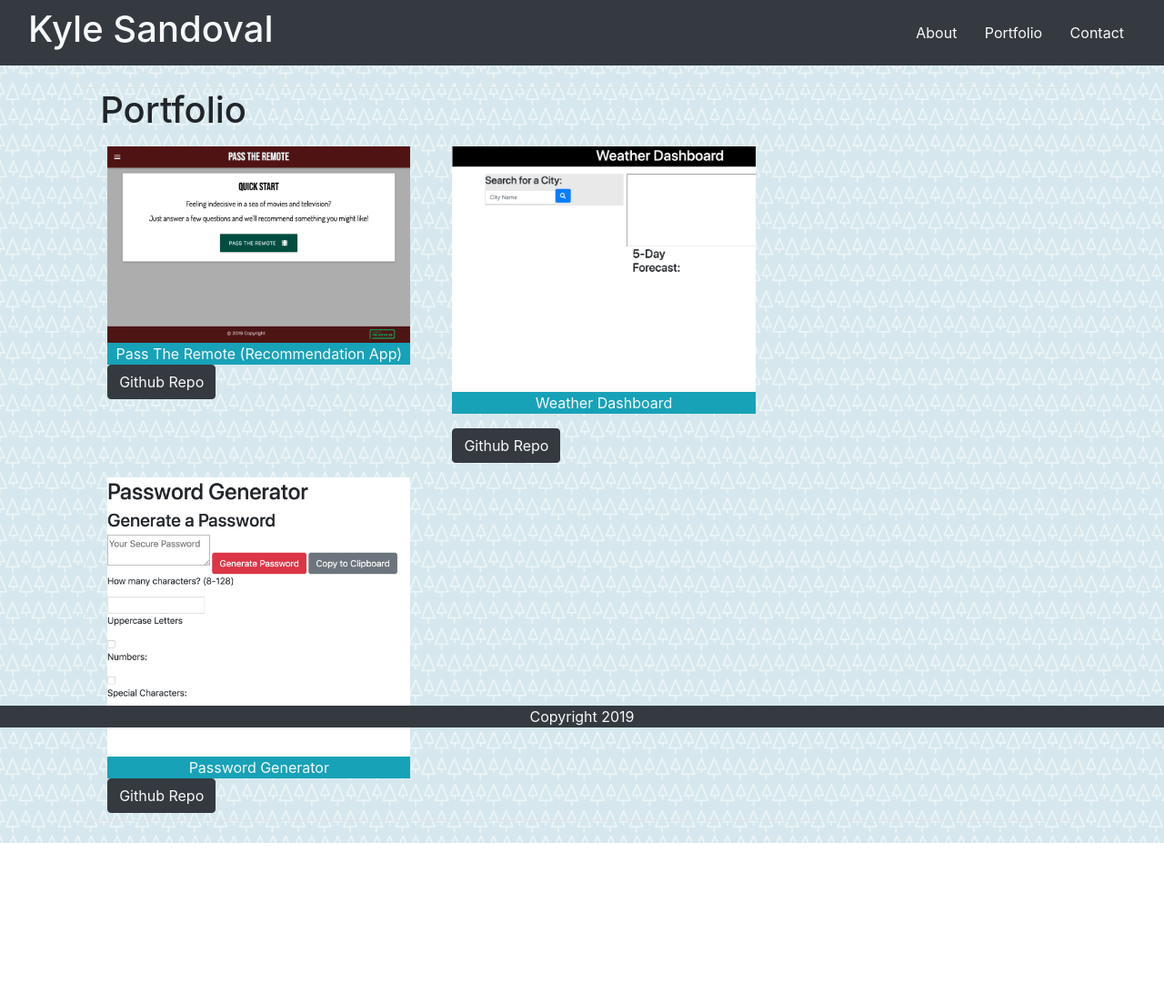
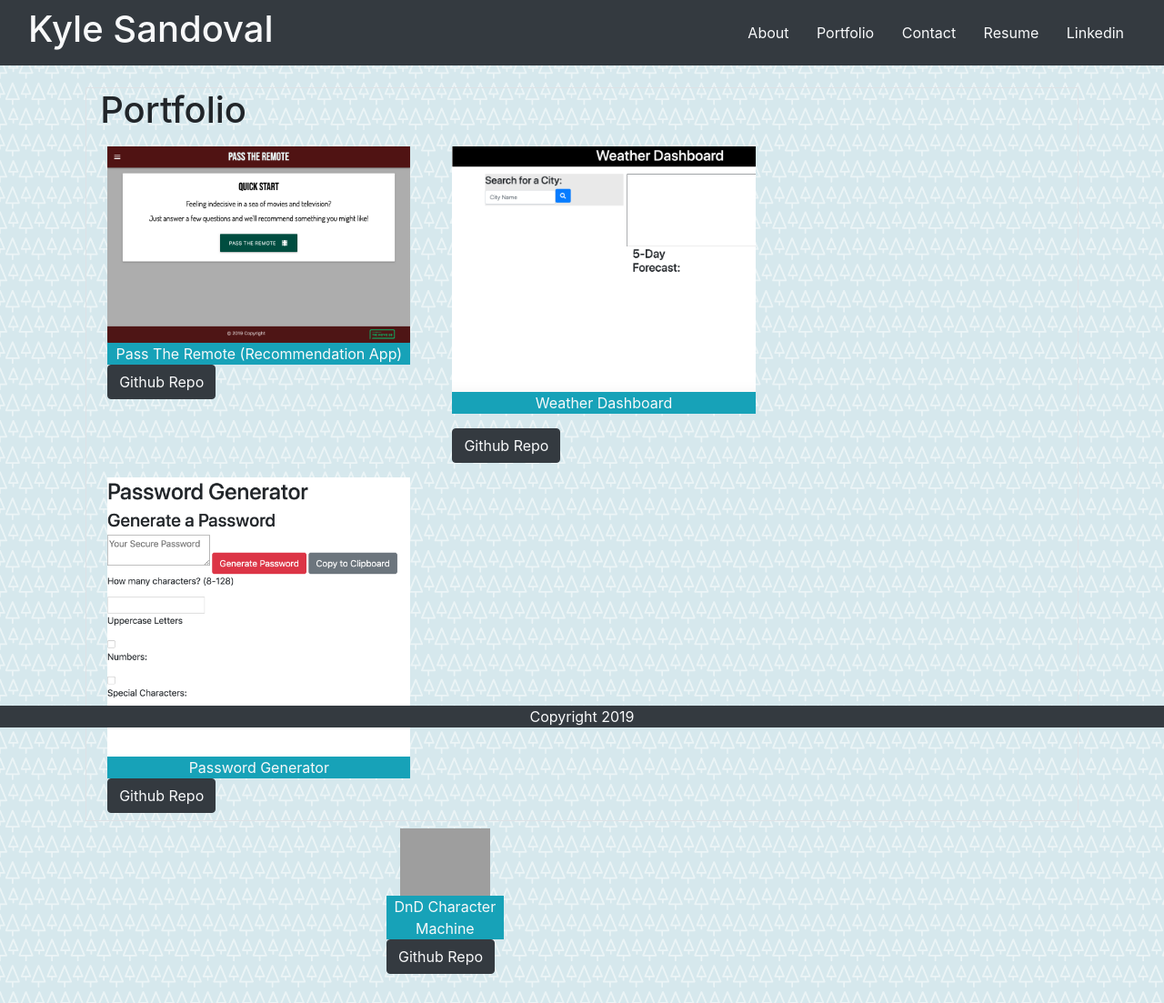
Before and after one commit to Sandy503/Portfolio, a plain HTML site: page portfolio.html in a window 1280 px wide. Shown: the whole page at 91% size. Before the commit the page ends 927 px from the top, so only its background shows below. Drawn offline with nearby package versions, Linux system fonts and the light colour scheme; grey boxes are pictures that could not be loaded.

Commit message:
updated with new project and resume/linkedin links

```diff
--- a/portfolio.html
+++ b/portfolio.html
@@ -21,6 +21,8 @@
                     <a class="btn text-light" href="index.html">About</a>
                     <a class="btn text-light"href="portfolio.html">Portfolio</a>
                     <a class="btn text-light" href="contact.html">Contact</a>
+                    <a class="btn text-light" href="">Resume</a>
+                    <a class="btn text-light" href="https://www.linkedin.com/in/kyle-sandoval-597633b6/">Linkedin</a>
                   </div>
                 </div>
               </nav>
@@ -36,7 +38,7 @@
                 <div class="row">
                   <div class="col-lg-4 col-md-8 col-sm-4 col-xs-3 m-2"> <!--Project1-->
                     <a href="https://sandy503.github.io/pass-the-remote/">
-                        <img class="image img-responsive mw-100 height: auto" src="Assets/Images/PTR.png" alt="Fake Project">
+                        <img class="image img-responsive mw-100 height: auto" src="Assets/Images/PTR.png" alt="Project">
                         <div class="bg-info text-light text-center">
                                 Pass The Remote (Recommendation App)
                         </div>
@@ -45,7 +47,7 @@
                     </div>
                   <div class="col-lg-4 col-md-8 col-sm-4 col-xs-3 m-2"> <!--Project2-->
                     <a href="https://sandy503.github.io/HW6/">
-                        <img class="image img-responsive mw-100 height: auto" src="Assets/Images/weatherDash.png" alt="Phony Project">
+                        <img class="image img-responsive mw-100 height: auto" src="Assets/Images/weatherDash.png" alt="Project Project">
                         <div class="bg-info text-light text-center">
                                 <p>Weather Dashboard</p>
                         </div>
@@ -57,12 +59,24 @@
                 <div class="row">
                     <div class="col-lg-4 col-md-8 col-sm-4 col-xs-3 m-2"> <!--Project3-->
                       <a href="https://sandy503.github.io/HW3/">
-                        <img class="image img-responsive mw-100 height: auto" src="Assets/Images/passGen.png" alt="Imposter Project">
+                        <img class="image img-responsive mw-100 height: auto" src="Assets/Images/passGen.png" alt="Project Project Project">
                         <div class="bg-info text-light text-center">
                           Password Generator
                           </div>
                         </a>
                         <a class="btn btn-dark text-center text-light" href="https://github.com/Sandy503/HW3">Github Repo</a>
+                      </div>
+                      </div>
+                  </div>
+                  <div class="row">
+                    <div class="col-lg-4 col-md-8 col-sm-4 col-xs-3 m-2"> <!--Project3-->
+                      <a href="">
+                        <img class="image img-responsive col-10 mw-100 height: auto" src="Assets/Images/dndcm.png" alt="Project Project Project Project">
+                        <div class="bg-info text-light text-center">
+                          DnD Character Machine
+                          </div>
+                        </a>
+                        <a class="btn btn-dark text-center text-light" href="https://github.com/Sandy503/DnD-Character-Machine">Github Repo</a>
                       </div>
                       </div>
                   </div>
```
Also changed, not shown: 1 other file.
